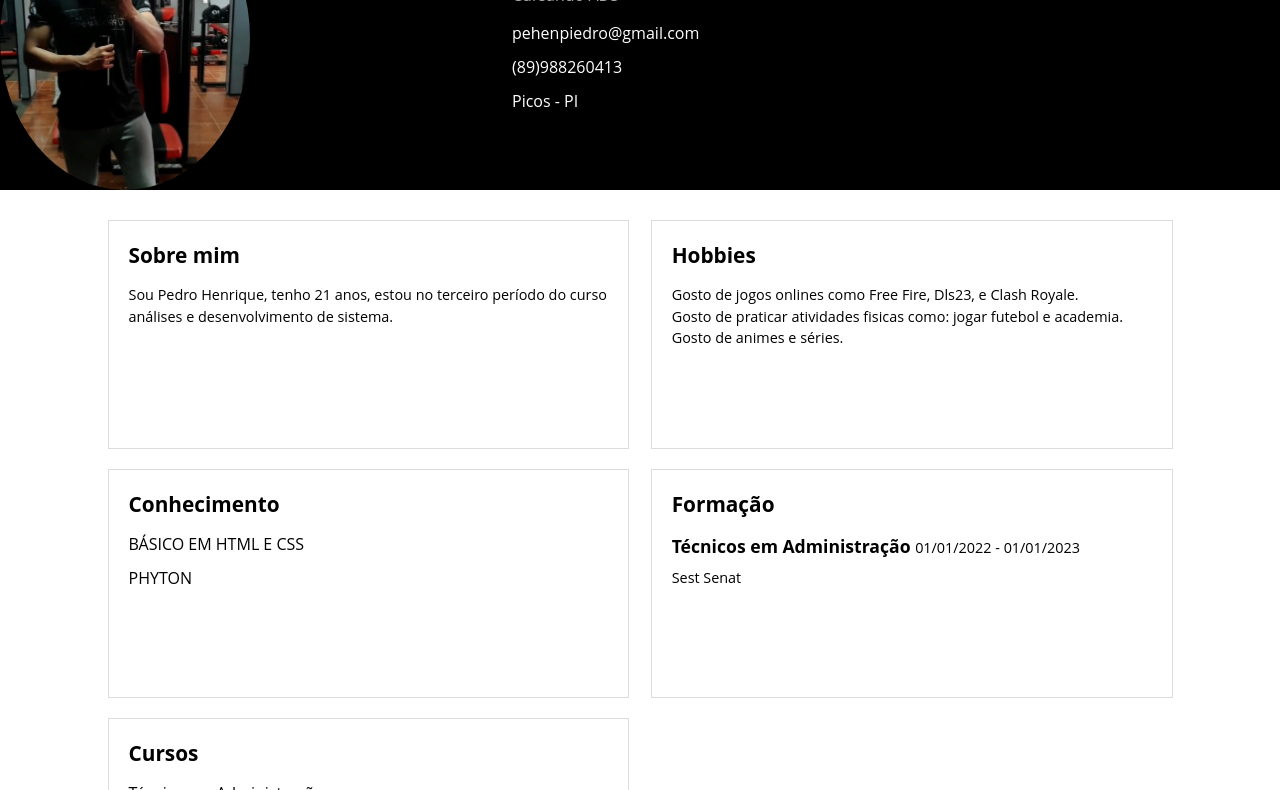
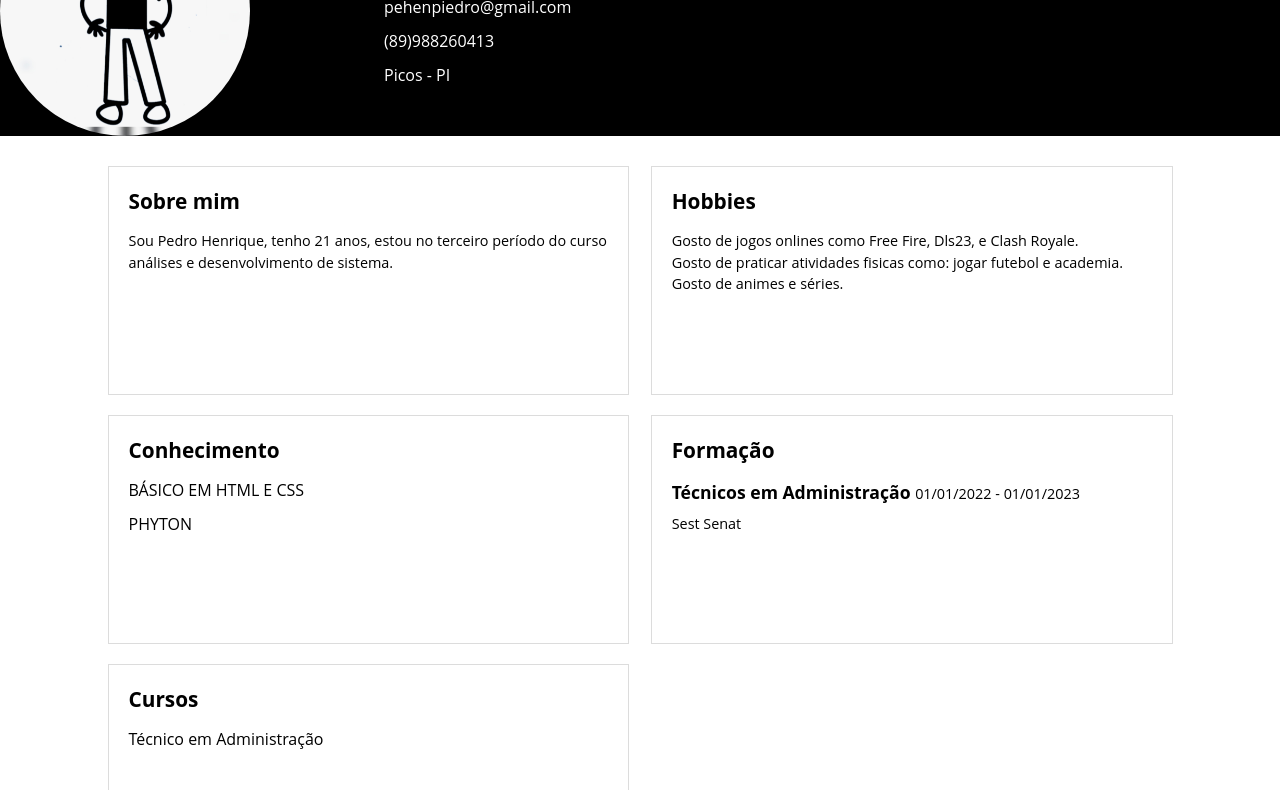
Before and after one commit to PEDROHCA18/portfolio, a plain HTML site: page index.html in a window 1280 px wide. Shown: the part 144-934 px from the top of the page. Drawn offline with Linux system fonts and the light colour scheme.

Commit message:
Correções finais 1.0

```diff
--- a/index.html
+++ b/index.html
@@ -19,7 +19,7 @@
                         <!-- CONTAINER FOTO DE PERFÍL -->
                         <div class="coluna coluna-esquerda">
 
-                                <img src="p.jpg" alt="pedro Henrique">
+                                <img src="InShot_20230324_141123799.jpg" alt="pedro Henrique">
                         </div>
 
                         <!-- INFORMAÇÕES PESSOAIS -->
--- a/style.css
+++ b/style.css
@@ -143,6 +143,15 @@ main .coluna section ul li strong{
         align-items: flex-start;
         justify-content: space-between;
     }
+
+@media only screen and (min-width: 768px){
+.linha{
+  display: flex;
+  flex-wrap: wrap;
+  align-items: flex-start;
+  justify-content: space-between;
+}
+
     footer nav .redes-sociais {
         display: flex;
         justify-content: center;
@@ -175,3 +184,10 @@ main .coluna section ul li strong{
         text-align: center;
         display: initial;
     }
+
+
+
+    @media only screen and (min-width: 991px){
+      header .coluna-direita{
+        flex-basis: 70%;
+      }
```
Also changed, not shown: InShot_20230324_141123799.jpg (added).
